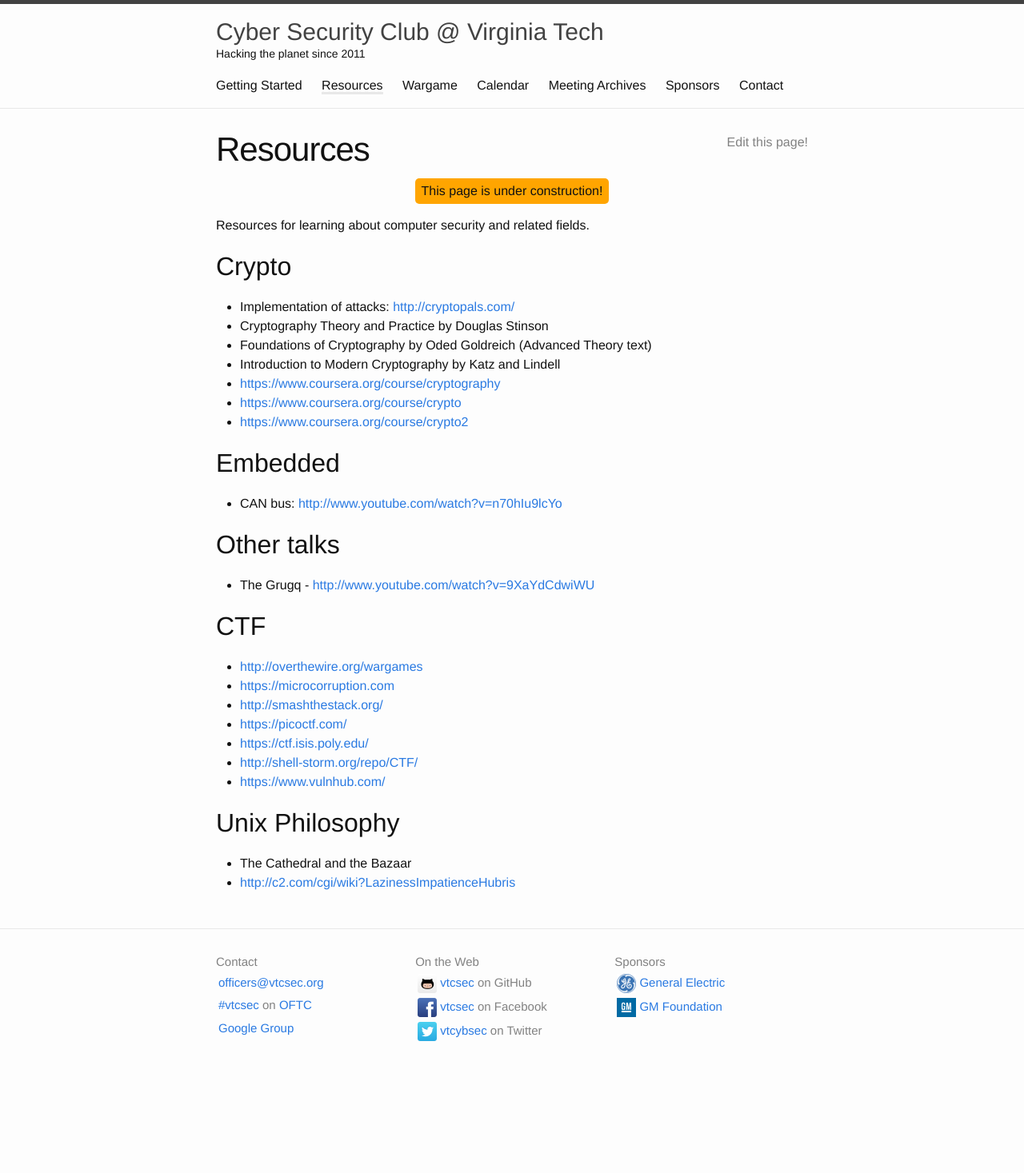
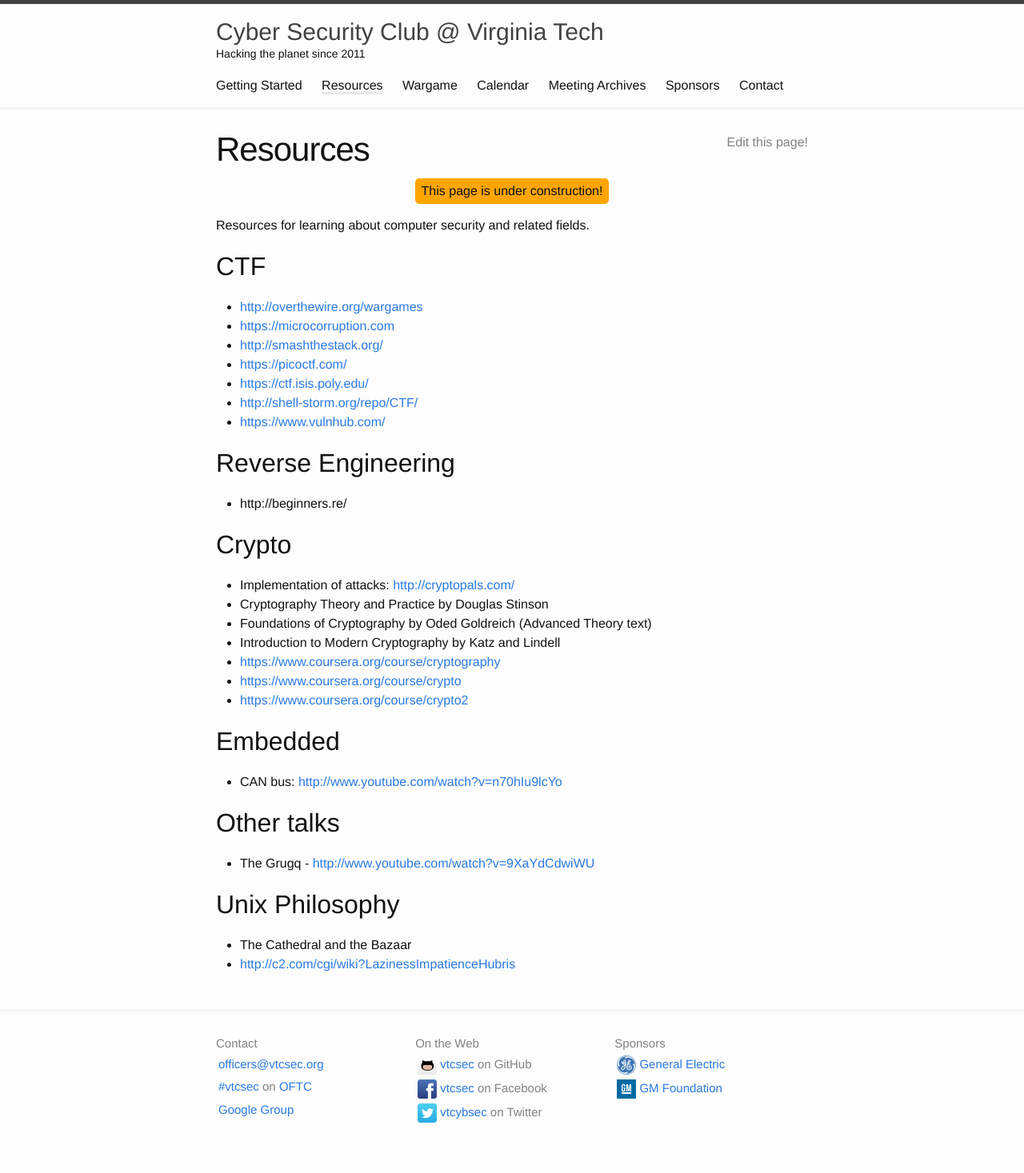
Before and after one commit to VTCSec/vtcsec.org, a Jekyll site: the page built from resources.md, in a window 1280 px wide. Shown: the whole page at 80% size. Built offline with Jekyll 4.4.1, drawn with Linux system fonts in a browser that asks for light colours; before the commit the page ends 1365 px from its top, so only the background shows below that.

Commit message:
Add beginners.re book & move CTF resources to top.

```diff
--- a/resources.md
+++ b/resources.md
@@ -8,6 +8,19 @@ edit_link: true
 <span class="notice">This page is under construction!</span>
 
 Resources for learning about computer security and related fields.
+
+## CTF
+  - <http://overthewire.org/wargames>
+  - <https://microcorruption.com>
+  - <http://smashthestack.org/>
+  - <https://picoctf.com/>
+  - <https://ctf.isis.poly.edu/>
+  - <http://shell-storm.org/repo/CTF/>
+  - <https://www.vulnhub.com/>
+
+## Reverse Engineering
+
+  - http://beginners.re/
 
 ## Crypto
   - Implementation of attacks: <http://cryptopals.com/>
@@ -24,15 +37,6 @@ Resources for learning about computer security and related fields.
 ## Other talks
   - The Grugq - <http://www.youtube.com/watch?v=9XaYdCdwiWU>
 
-## CTF
-  - <http://overthewire.org/wargames>
-  - <https://microcorruption.com>
-  - <http://smashthestack.org/>
-  - <https://picoctf.com/>
-  - <https://ctf.isis.poly.edu/>
-  - <http://shell-storm.org/repo/CTF/>
-  - <https://www.vulnhub.com/>
-
 ## Unix Philosophy
   - The Cathedral and the Bazaar
   - <http://c2.com/cgi/wiki?LazinessImpatienceHubris>
```
